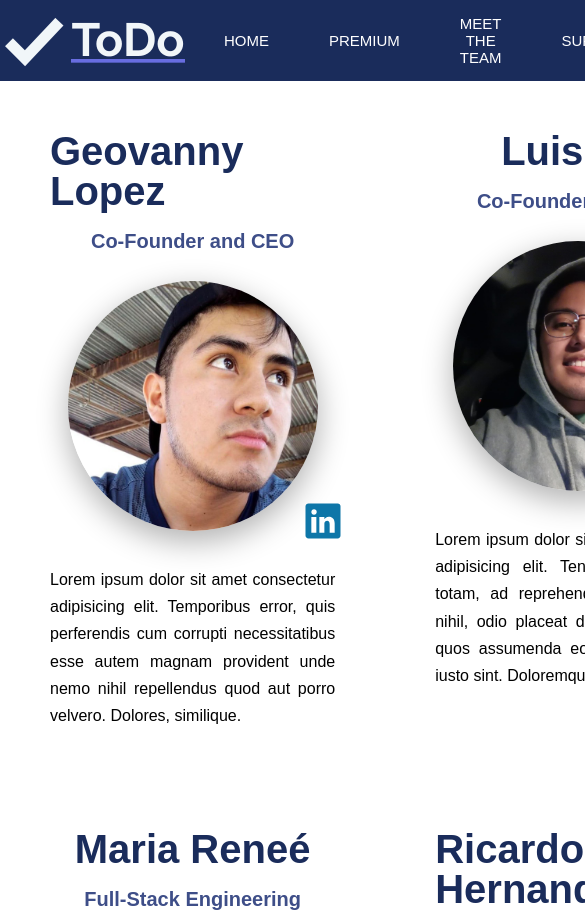
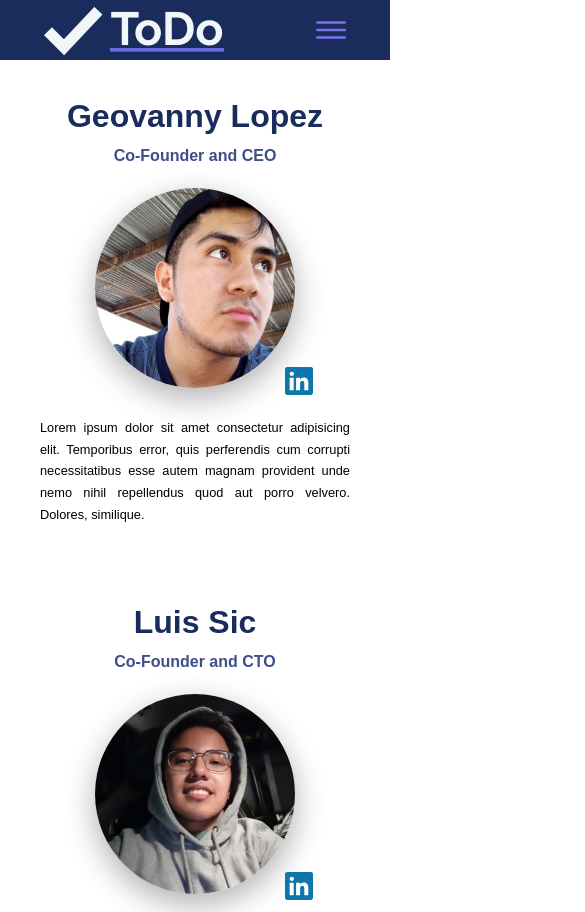
Before and after one commit to LuisSic/ToDoList, a React (Create React App) app in the folder client-react/: page /team in a window 390 px wide. Shown: the top 912 px of the page, 585 px wide, since content can reach past the window. Built offline with nearby package versions, Linux system fonts and the light colour scheme.

Commit message:
Responsive

```diff
--- a/client-react/src/components/Header/Header.tsx
+++ b/client-react/src/components/Header/Header.tsx
@@ -1,37 +1,43 @@
-import React from 'react';
+import React, { useState } from 'react';
 import Button from '../Button/Button';
 import Logo from '../../img/Logo-9.png';
 import history from '../../helper/history';
+import { ReactComponent as MenuSvg } from '../../img/task/menu-outline.svg';
 import { Routes } from '../../Routes';
 const buttonsHeader = [
   {
     text: 'Home',
-    callback: (): void => history.push(Routes.HOME),
+    ruta: Routes.HOME,
   },
   {
     text: 'Premium',
-    callback: (): void => history.push(Routes.PRICING),
+    ruta: Routes.PRICING,
   },
   {
     text: 'Meet the Team',
-    callback: (): void => history.push(Routes.TEAM),
+    ruta: Routes.TEAM,
   },
   {
     text: 'Support',
-    callback: (): void => history.push(Routes.SUPPORT),
+    ruta: Routes.SUPPORT,
   },
   {
     text: 'Login',
-    callback: (): void => history.push(`${Routes.TASK}/inbox`),
+    ruta: `${Routes.TASK}/inbox`,
   },
 ];
 export const Header = () => {
+  const [click, setClick] = useState(false);
+  const callback = (ruta: string) => {
+    history.push(ruta);
+    setClick(!click);
+  };
   const render = buttonsHeader.map((item, index) => {
     return (
       <Button
         className="btn btn__header"
         text={item.text}
-        callback={item.callback}
+        callback={() => callback(item.ruta)}
         key={index}
       />
     );
@@ -39,7 +45,15 @@ export const Header = () => {
   return (
     <header className="header">
       <img src={Logo} alt="ToDo logo" className="header-logo"></img>
-      <div className="header__page-options">{render}</div>
+      <MenuSvg
+        className="header__hamburguerMenu"
+        onClick={() => setClick(!click)}
+      />
+      <div
+        className={`header__nav header__nav${click ? '--active' : '--exited'}`}
+      >
+        {render}
+      </div>
     </header>
   );
 };
--- a/client-react/src/pages/Pricing/Pricing.tsx
+++ b/client-react/src/pages/Pricing/Pricing.tsx
@@ -8,6 +8,7 @@ import { ReactComponent as Free } from '../../img/pricing/undraw_order_confirmed
 export const Pricing = () => {
   return (
     <>
+      <div className="pricing">
         <div className="pricing__head">
           <h1 className="heading-1">Find the plan that’s right for you</h1>
         </div>
@@ -120,6 +121,7 @@ export const Pricing = () => {
             </div>
           </div>
         </div>
+      </div>
     </>
   );
 };
--- a/client-react/src/pages/Support/Spport.tsx
+++ b/client-react/src/pages/Support/Spport.tsx
@@ -52,7 +52,7 @@ export const Support = () => {
         <div className="support__main">
           <div className="support__main--text">
             <h1 className="heading-1">Still Lost?</h1>
-            <h1 className="heading-1">We're here for you</h1>
+            <h1 className="heading-1 heading-1-sub">We're here for you</h1>
             <Button
               className="btn primary--btn"
               text="Contact Us"
--- a/client-react/src/sass/_base.scss
+++ b/client-react/src/sass/_base.scss
@@ -13,6 +13,10 @@ $color-blue-third: #4f86c6;
 $font-primary: 'Nunito', sans-serif;
 $font-display: 'Josefin Sans', sans-serif;
 
+// RESPONSIVE BREAKPOINTS
+$bp-largest: 75em; // 1200px
+$bp-medium: 50em; //800px
+$bp-small: 37.5em; // 600px;
 *,
 *::before,
 *::after {
@@ -24,6 +28,9 @@ $font-display: 'Josefin Sans', sans-serif;
 html {
   box-sizing: border-box;
   font-size: 62.5%; // 10px / 16px = 62.5 -> 1rem = 10px
+  @media only screen and (max-width: $bp-largest) {
+    font-size: 50%;
+  }
 }
 
 body {
--- a/client-react/src/sass/_customers.scss
+++ b/client-react/src/sass/_customers.scss
@@ -1,12 +1,13 @@
 .customers {
   grid-column: full-start / full-end;
   display: grid;
-  grid-template-rows: repeat(5, 8vw);
+  grid-template-rows: repeat(2, 1fr) repeat(3, minmax(2rem, min-content));
   grid-template-columns: repeat(6, 1fr);
   justify-items: center;
   align-items: center;
-  gap: 1rem;
-  padding-bottom: 10rem;
+  gap: 3rem;
+  margin: 10rem 0;
+  //padding-bottom: 10rem;
   //background-color: $color-white-dark;
 
   &__item {
@@ -49,12 +50,10 @@
   }
 
   &__img {
+    min-height: 2rem;
+    min-width: 5rem;
     height: 10rem;
     width: 15rem;
-    object-fit: cover;
-    display: block;
-    //filter: grayscale(100%) brightness(0);
-    //fill-opacity: 0.2;
     transition: all 0.3s;
     &:hover {
       transform: translateY(-1.2rem) scale(1.05);
--- a/client-react/src/sass/_features.scss
+++ b/client-react/src/sass/_features.scss
@@ -3,6 +3,11 @@
   display: grid;
   grid-template-columns: repeat(4, minmax(15rem, 1fr));
   grid-template-rows: 1fr auto;
+  justify-items: center;
+  @media only screen and (max-width: $bp-medium) {
+    grid-template-columns: 1fr;
+  }
+
   gap: 2rem;
   align-items: start;
   color: $color-blue-primary;
@@ -58,4 +63,10 @@
 
     box-shadow: 0 0 35px -2px rgba(0, 0, 0, 0.2);
   }
+
+  &__header {
+    @media only screen and (max-width: $bp-medium) {
+      border-bottom: 2.5px solid $color-button-secondary-dark;
+    }
+  }
 }
--- a/client-react/src/sass/_footer.scss
+++ b/client-react/src/sass/_footer.scss
@@ -14,6 +14,9 @@
   display: flex;
   gap: 3rem;
   list-style: none;
+  @media only screen and (max-width: $bp-small) {
+    flex-direction: column;
+  }
 
   &__link:link,
   &__link:visited {
--- a/client-react/src/sass/_header.scss
+++ b/client-react/src/sass/_header.scss
@@ -3,9 +3,10 @@
   align-items: center;
   justify-content: space-around;
   grid-column: full-start / full-end;
-  background-color: $color-blue-primary;
+  background: $color-blue-primary;
+  //height: 8rem;
 
-  &__page-options {
+  &__nav {
     display: flex;
     align-items: center;
     align-self: stretch;
@@ -18,4 +19,42 @@
       }
     }
   }
+
+  &__hamburguerMenu {
+    display: none;
+  }
+
+  @media only screen and (max-width: $bp-medium) {
+    &-logo {
+    }
+    &__hamburguerMenu {
+      //top: 0;
+      //right: 0;
+      //position: absolute;
+      display: block;
+      cursor: pointer;
+      width: 5rem;
+      color: $color-purple-primary;
+    }
+
+    &__nav {
+      display: flex;
+      flex-direction: column;
+      width: 100%;
+      height: 50vh;
+      position: absolute;
+      opacity: 1;
+      transition: all 0.5s ease;
+      top: 7.4rem;
+      left: -100%;
+      &--active {
+        background: $color-blue-primary;
+        left: 0;
+        z-index: 1;
+      }
+
+      &--exited {
+      }
+    }
+  }
 }
--- a/client-react/src/sass/_pricing.scss
+++ b/client-react/src/sass/_pricing.scss
@@ -1,20 +1,30 @@
 .pricing {
+  grid-column: full-start / full-end;
   &__head {
-    grid-column: center-start / center-end;
     display: flex;
     align-items: center;
     justify-content: center;
     padding: 10rem 10rem 5rem;
+    text-align: center;
+
     .heading-1 {
       color: $color-blue-primary;
     }
+    @media only screen and (max-width: $bp-small) {
+      padding: 1.5rem;
+    }
   }
   &__body {
-    grid-column: center-start / center-end;
     display: grid;
-    grid-template-columns: repeat(auto-fit, minmax(25rem, 1fr));
+    grid-template-columns: repeat(auto-fit, minmax(30rem, 1fr));
+    margin: 5rem;
     box-shadow: 0 3px 12px 0 rgba(0, 0, 0, 0.12);
-    margin: 5rem;
+    @media only screen and (max-width: $bp-medium) {
+      grid-template-columns: 1fr;
+      gap: 3rem;
+      box-shadow: none;
+      margin: 5rem 0;
+    }
   }
 }
 
@@ -23,6 +33,12 @@
   flex-direction: column;
   align-items: center;
   padding: 5rem;
+
+  @media only screen and (max-width: $bp-medium) {
+    place-self: center;
+    min-width: 40rem;
+    box-shadow: 0 3px 12px 0 rgba(0, 0, 0, 0.12);
+  }
 
   &--btn {
     background-color: $color-button-secondary;
@@ -52,6 +68,7 @@
   }
   &__svg {
     height: 18rem;
+    width: 18rem;
     padding-bottom: 2rem;
   }
 
--- a/client-react/src/sass/_support.scss
+++ b/client-react/src/sass/_support.scss
@@ -16,6 +16,7 @@
       flex-direction: column;
       align-items: center;
       justify-content: center;
+      text-align: center;
     }
   }
 
@@ -40,12 +41,21 @@
   .heading-4 {
     color: $color-blue-primary;
   }
+
+  .heading-1 {
+    &-sub {
+      margin-bottom: 2rem;
+    }
+  }
 }
 .topics {
   grid-column: center-start / center-end;
   display: grid;
   grid-template-columns: repeat(auto-fit, minmax(25rem, 1fr));
   margin: 10rem;
+  @media only screen and (max-width: $bp-small) {
+    margin: 5rem 0;
+  }
   gap: 2.5rem;
 }
 .topic {
--- a/client-react/src/sass/_taskMenu.scss
+++ b/client-react/src/sass/_taskMenu.scss
@@ -6,6 +6,11 @@
   transition: width 180ms ease;
   border-right: 1px solid #eaeaea;
   overflow: hidden;
+  @media only screen and (max-width: $bp-small) {
+    position: absolute;
+    z-index: 1;
+  }
+
   &__header {
     margin: 2rem 1rem;
   }
--- a/client-react/src/sass/_team.scss
+++ b/client-react/src/sass/_team.scss
@@ -1,7 +1,11 @@
 .team {
   grid-column: full-start / full-end;
   display: grid;
-  grid-template-columns: repeat(2, 1fr); //repeat(2, 1fr);
+  grid-template-columns: repeat(auto-fit, minmax(55rem, 1fr));
+
+  @media only screen and (max-width: $bp-small) {
+    grid-template-columns: repeat(auto-fit, minmax(40rem, 1fr));
+  }
 
   &__group {
     display: flex;
@@ -43,6 +47,7 @@
   }
 
   .heading-2 {
+    text-align: center;
     color: $color-blue-primary;
   }
   .heading-4 {
```
Lines whose indentation alone changed are shown as unchanged.
